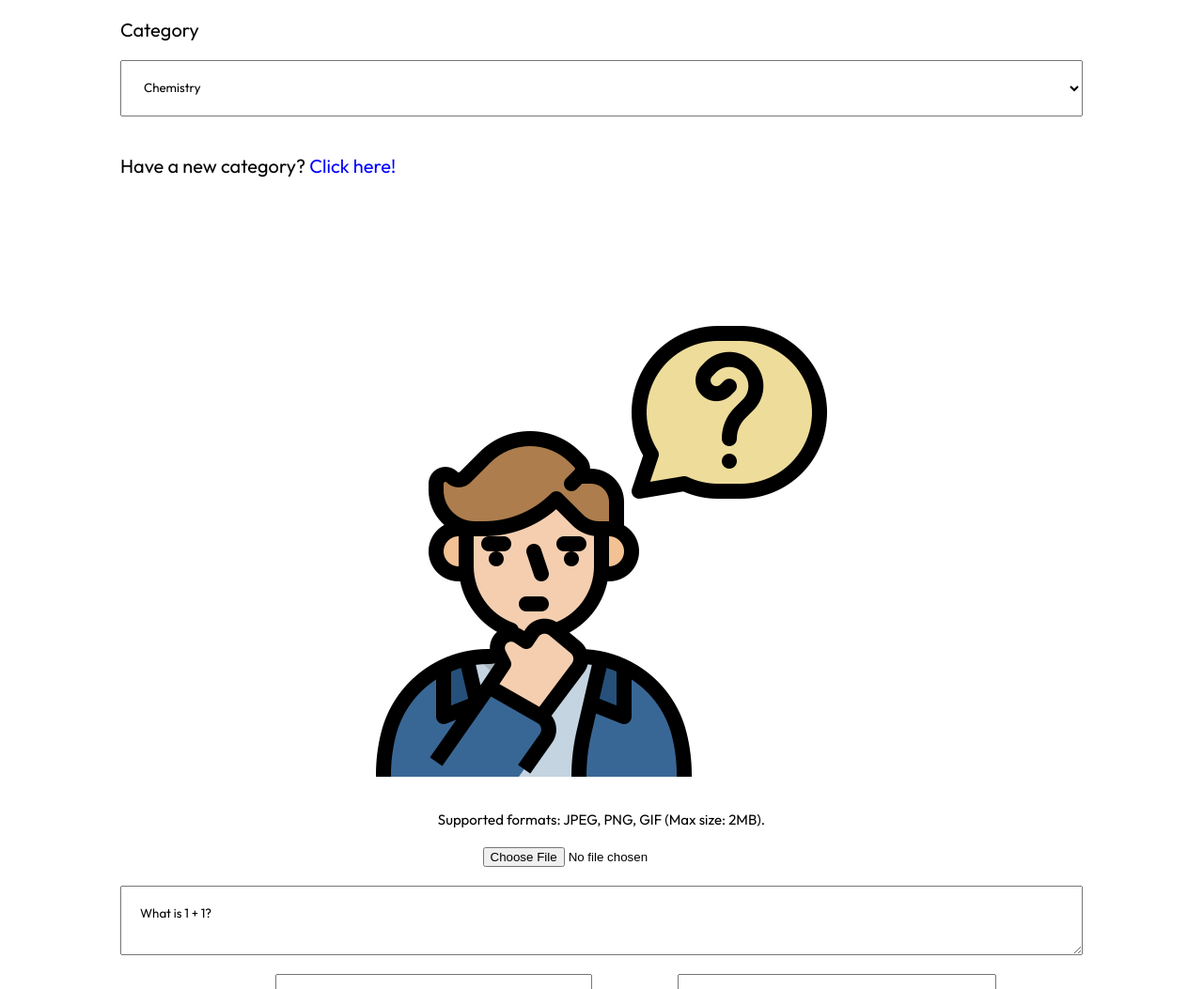
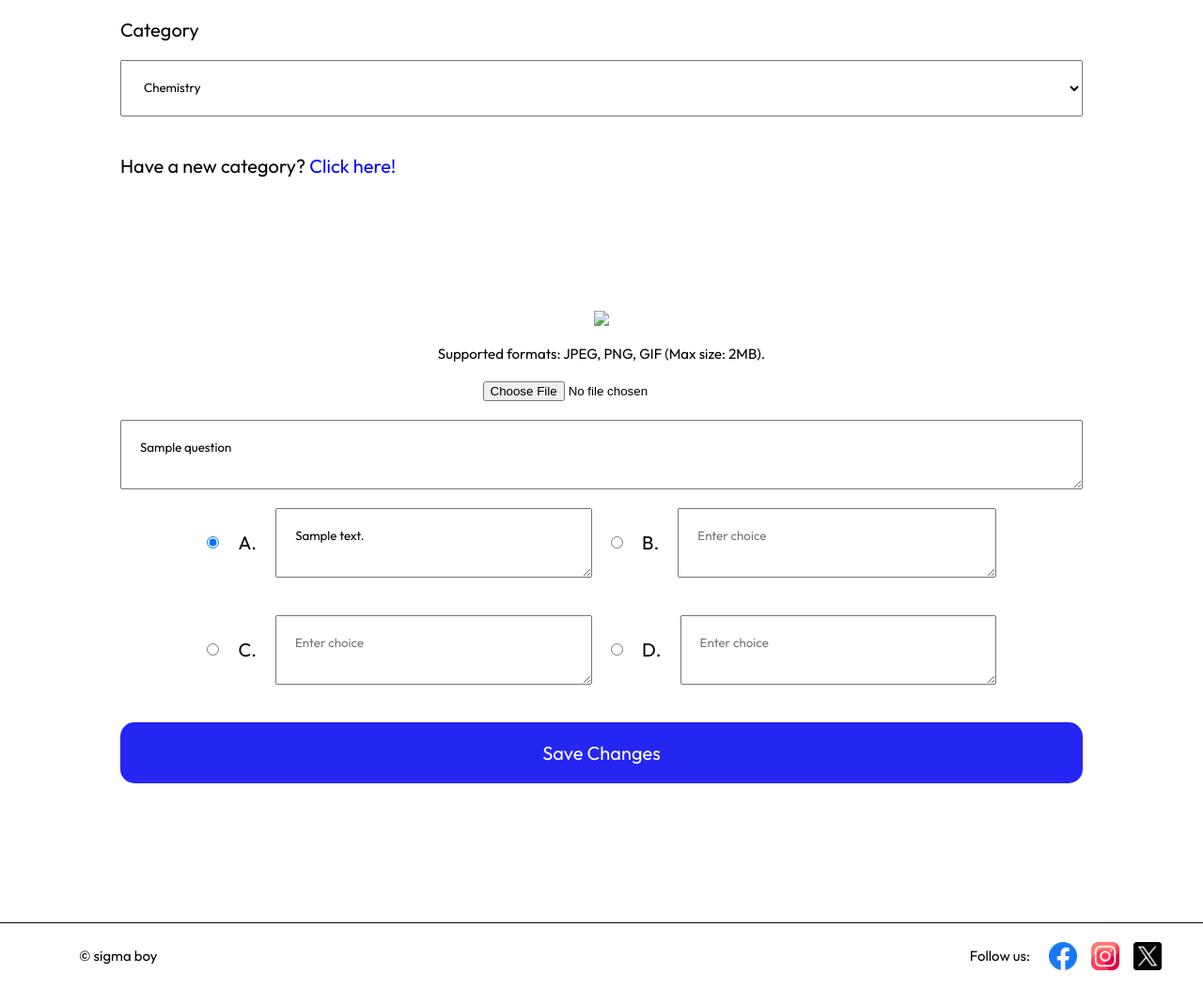
Before and after one commit to Vinzecta/MCQ-Web, a PHP site: page /question_edit.php?question_id=1 in a window 1280 px wide. Shown: the part 326-1379 px from the top of the page at 94% size. Run offline with PHP 8.4, Linux system fonts and the light colour scheme; tables that the repository leaves empty hold one stand-in row (values such as "Sample post"); data that the repository does not hold is empty.

Commit message:
add edit question feature

```diff
--- a/logical/live_search_questions.php
+++ b/logical/live_search_questions.php
@@ -77,7 +77,7 @@
                     echo '</div>';
                 echo '</div>';
                 echo '<div class="modify-section">';
-                    echo '<a href="index.php?page=question_edit">Edit</a>';
+                echo '<a href="index.php?page=question_edit&question_id=' . $question['Question_ID'] . '">Edit</a>';
                     echo '<p class="delete-question">Delete</p>';
                 echo '</div>';
             echo '</div>';
--- a/pages/add_question.php
+++ b/pages/add_question.php
@@ -21,7 +21,6 @@
         <div class="choose-category">
             <label>Choose a category</label>
             <select name='old_category'>
-                <!-- Do later, echo unique  -->
                 <option value='Math'>Math</option>
                 <option value='Physics'>Physics</option>
                 <option value='Chemistry'>Chemistry</option>
--- a/pages/question_edit.php
+++ b/pages/question_edit.php
@@ -9,21 +9,64 @@
 </head>
 <body>
     <?php
-        include "./Components/header.php";
+        $base_url = 'http://' . $_SERVER['HTTP_HOST'] . rtrim(dirname(dirname($_SERVER['PHP_SELF'])), '/\\');
+        require_once "./Components/header.php";
+        require_once "../logical/database_connect.php";
+        require_once "../logical/function.php";
+        $question_id = sanitize_input($_GET['question_id']);
+        if(filter_var($question_id, FILTER_VALIDATE_INT) == FALSE || (int) $question_id < 0) {
+            $_SESSION['error_message'] = 'Invalid input. Try again';
+            header("Location: $base_url/pages/index.php?page=question_management");
+            exit;
+        }
+
+        $question_query = "SELECT
+                    Question.Question_ID,
+                    Question.Question_name,
+                    Question.Category,
+                    Question.Question_URL,
+                    Choice.Choice_Number,
+                    Choice.Content,
+                    Choice.Is_answer
+                FROM
+                    Question
+                JOIN
+                    Choice
+                ON
+                    Question.Question_ID = Choice.Question_ID
+                WHERE Question.Question_ID = '$question_id'";
+        $_SESSION['edit_question_id'] = $question_id;
+
+        $question_result = $connection->query($question_query);
+        if($question_result->num_rows == 0) {
+            $_SESSION['error_message'] = 'Invalid input. Try again';
+            header("Location: $base_url/pages/index.php?page=question_management");
+            exit;
+        }
+        $question = $question_result->fetch_assoc();
+        $_SESSION['edit_question_url'] = $question['Question_URL'];
     ?>
 
     <h1 id="question-edit">Question Information</h1>
 
-    <form id="question-area" enctype="multipart/form-data" method="POST" action="../logical/add_q_process.php">
+    <form id="question-area" enctype="multipart/form-data" method="POST" action="../logical/edit_q_process.php">
         <!-- Category selection -->
         <div class="choose-category">
             <label>Category</label>
             <select name='old_category'>
-                <!-- Do later, echo unique  -->
                 <option value='Math'>Math</option>
                 <option value='Physics'>Physics</option>
                 <option value='Chemistry' selected>Chemistry</option>
                 <option value='History'>History</option>
+                <?php
+                $unique_category_query = "SELECT DISTINCT Category FROM Question";
+                $categories = $connection->query($unique_category_query);
+                if($categories->num_rows > 0) {
+                    while($category = $categories->fetch_assoc()) {
+                        echo '<option value="' . $category['Category'] . '">' . $category['Category'] . '</option>';
+                    }
+                }
+                ?>
             </select>
             <p id="a-new-category">Have a new category? <span id="add-category">Click here!</span></p>
             <input id="new-category" placeholder="Enter new category" style="display: none" name="new_category">
@@ -34,43 +77,43 @@
             <!-- Image upload -->
             <div class="image-upload">
                 <label class="image-label">
-                    <img id="question-image" src="../images/question/default_question.png">
+                    <img id="question-image" src="<?php echo $question['Question_URL']; ?>">
                     <p>Supported formats: JPEG, PNG, GIF (Max size: 2MB).</p>
                 </label>
                 <input id="file-upload" type="file" accept=".jpeg, .png, .gif, .jpg" name="Question_image">
             </div>
 
-            <textarea class="enter-question" name="question[]">What is 1 + 1?</textarea>
+            <textarea class="enter-question" name="question[]"><?php echo $question['Question_name']; ?></textarea>
             <div class="question-choice">
                 <div class="answers">
-                    <input type="radio" name='Is_answer' value='1' checked>
+                    <input type="radio" name='Is_answer' value='1' <?php echo ($question['Is_answer'])? 'checked' : ''; ?>>
                     <label>
                         <p>A.</p>
-                        <textarea placeholder="Enter choice" name="question[]">2</textarea>
+                        <textarea placeholder="Enter choice" name="question[]"><?php echo $question['Content'] ?></textarea>
                     </label>
                 </div>
-
+                <?php $question = $question_result->fetch_assoc() ?>
                 <div class="answers">
-                    <input type="radio" name='Is_answer' value='2'>
+                    <input type="radio" name='Is_answer' value='2' <?php echo ($question['Is_answer'])? 'checked' : ''; ?>>
                     <label>
                         <p>B.</p>
-                        <textarea placeholder="Enter choice" name="question[]">1</textarea>
+                        <textarea placeholder="Enter choice" name="question[]"><?php echo $question['Content'] ?></textarea>
                     </label>
                 </div>
-
+                <?php $question = $question_result->fetch_assoc() ?>
                 <div class="answers">
-                    <input type="radio" name='Is_answer' value='3'>
+                    <input type="radio" name='Is_answer' value='3'<?php echo ($question['Is_answer'])?  'checked' : ''; ?>>
                     <label>
                         <p>C.</p>
-                        <textarea placeholder="Enter choice" name="question[]">3</textarea>
+                        <textarea placeholder="Enter choice" name="question[]"><?php echo $question['Content'] ?></textarea>
                     </label>
                 </div>
-
+                <?php $question = $question_result->fetch_assoc() ?>
                 <div class="answers">
-                    <input type="radio" name='Is_answer' value='4'>
+                    <input type="radio" name='Is_answer' value='4'<?php echo ($question['Is_answer'])? 'checked' : ''; ?>>
                     <label>
                         <p>D.</p>
-                        <textarea placeholder="Enter choice" name="question[]">4</textarea>
+                        <textarea placeholder="Enter choice" name="question[]"><?php echo $question['Content'] ?></textarea>
                     </label>
                 </div>
             </div>
```
Also changed, not shown: logical/edit_q_process.php (added, +87 -0 lines), pages/add_test.php (+9 -5 lines), pages/question_management.php (+11 -1 lines), images/question/Questions_47_img.png (added).
